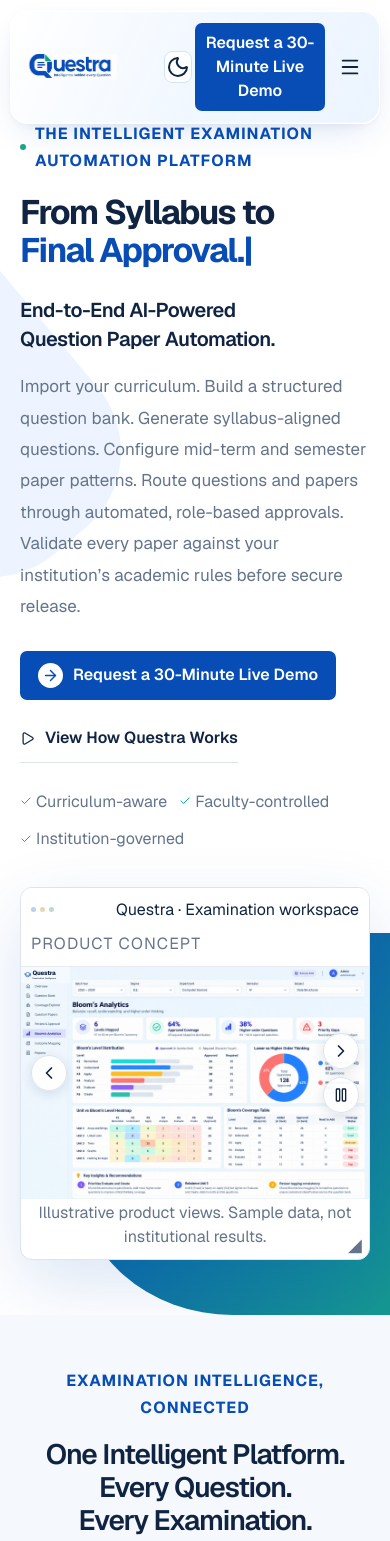
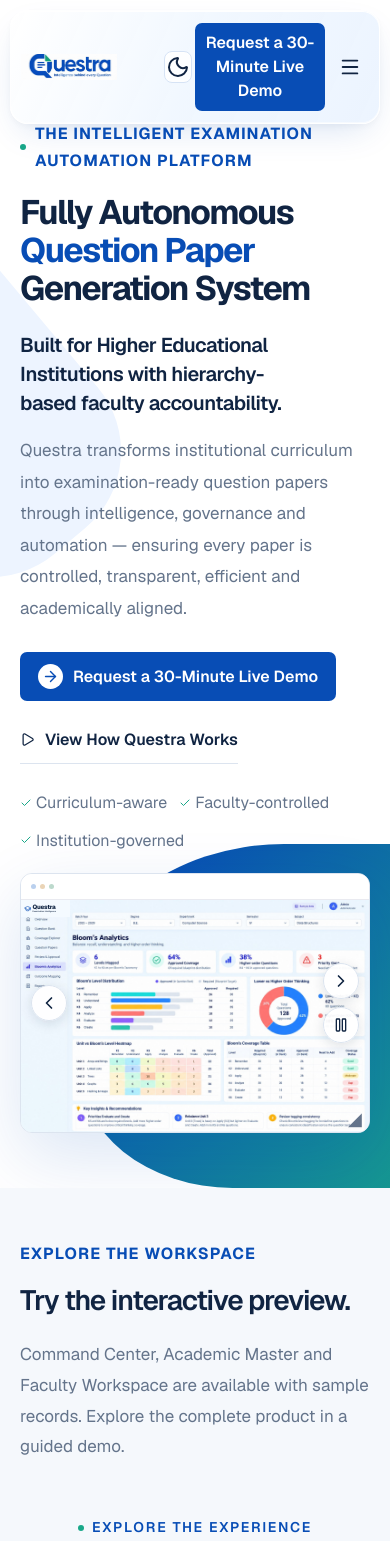
Before and after one commit to Yasss333/questra-landing-page, a Next.js app in the folder template-solar-main/: page / in a window 390 px wide. Shown: the top 1541 px of the page. Built offline with nearby package versions, Linux system fonts and the light colour scheme.

Commit message:
feat: update Questra homepage with flyer messaging

```diff
--- a/template-solar-main/src/app/page.tsx
+++ b/template-solar-main/src/app/page.tsx
@@ -22,10 +22,6 @@ export default function Home() {
         }}
       />
       <Hero />
-      <Positioning />
-      <ExactWorkflow />
-      <PriorityApprovals />
-      <ExamComparison />
       <section
         className={styles.section}
         aria-label="Interactive product preview"
@@ -39,10 +35,14 @@ export default function Home() {
       </section>
       <DashboardPreview />
       <FeatureIndex />
+      <Positioning />
+      <ExactWorkflow />
+      <PriorityApprovals />
+      <ExamComparison />
       <RolesAndValidation />
 
       <FAQ />
-      <PriorityClosing />
+      <PriorityClosing heading="Questra ensures curriculum-aware, faculty-controlled and institution-governed examination management." />
     </main>
   )
 }
--- a/template-solar-main/src/components/marketing/DashboardSlideshow.tsx
+++ b/template-solar-main/src/components/marketing/DashboardSlideshow.tsx
@@ -110,14 +110,12 @@ export default function DashboardSlideshow() {
           setInteracting(false)
       }}
     >
-      <div className={styles.browserBar}>
+      <div className={styles.browserBar} aria-hidden="true">
         <span className={styles.browserDots}>
           <i />
           <i />
           <i />
         </span>
-        <span>Questra · Examination workspace</span>
-        <span className={styles.previewTag}>PRODUCT CONCEPT</span>
       </div>
       <div
         ref={viewport}
@@ -278,9 +276,6 @@ export default function DashboardSlideshow() {
       >
         <span aria-hidden="true">◢</span>
       </button>
-      <p className={styles.previewNote}>
-        Illustrative product views. Sample data, not institutional results.
-      </p>
     </div>
   )
 }
--- a/template-solar-main/src/components/marketing/FeatureBento.tsx
+++ b/template-solar-main/src/components/marketing/FeatureBento.tsx
@@ -12,11 +12,74 @@ import {
   ShieldCheck,
   ChartNoAxesCombined,
   Fingerprint,
+  Upload,
   Users,
 } from "lucide-react"
 import { featureRoutes } from "./phaseTwoContent"
 import { blueprintFeatures } from "./blueprint"
 import styles from "./FeatureBento.module.css"
+
+const featuredCards = [
+  {
+    index: 4,
+    title: "Autonomous Question Paper Generation",
+    description: "Generate question papers with multiple patterns and greater complexity for Mid-Term and End-Semester examinations.",
+  },
+  {
+    index: 1,
+    title: "Outcome & Bloom’s Taxonomy Alignment",
+    description: "Ensure proper distribution of outcomes and Bloom’s levels across every paper.",
+    href: "/academic-analytics",
+  },
+  {
+    index: 8,
+    title: "Advanced Validation Before Finalisation",
+    description: "Verify marks, patterns, syllabus coverage, complexity, duplication, and outcome distribution.",
+  },
+  {
+    index: 2,
+    title: "AI-Powered Question Creation",
+    description: "Generate topic- and unit-based questions from the subject syllabus using Artificial Intelligence.",
+  },
+  {
+    index: 2,
+    title: "Flexible Question Import",
+    description: "Import questions from digital media and configure them using academic rules.",
+    href: "/question-bank",
+    icon: Upload,
+  },
+  {
+    index: 0,
+    title: "Master Wizard Onboarding",
+    description: "Simplified setup for academic structure, question bank, blueprint definition, review workflow, validation and approval.",
+  },
+  {
+    index: 5,
+    title: "Multi-Level Review & Approval",
+    description: "Fully autonomous engine configuration with structured multi-level review and approval process.",
+    href: "/approval-automation",
+  },
+  {
+    index: 11,
+    title: "Role-Based Secure Portals",
+    description: "Dedicated access for faculty, students, Controller of Examinations, and management with strong governance.",
+    href: "/security-governance",
+  },
+  {
+    index: 9,
+    title: "Dynamic Dashboards & Alerts",
+    description: "Extensive dashboards and alerts for pre-approval checks and system intelligence.",
+  },
+]
+
+const cards = [
+  ...featuredCards,
+  ...[3, 1, 10].map((index) => {
+    const [, title, description] = blueprintFeatures[index]
+    return { index, title, description, href: featureRoutes[index] }
+  }),
+]
+
 const icons = [
   Building2,
   BookOpen,
@@ -45,7 +108,7 @@ const labels = [
   "Control built into the workflow",
   "One platform. Every stakeholder.",
 ]
-function Illustration({ index }: { index: number }) {
+function Illustration({ index, importing }: { index: number; importing: boolean }) {
   const Icon = icons[index]
   return (
     <div className={styles.scene} aria-hidden="true">
@@ -67,11 +130,11 @@ function Illustration({ index }: { index: number }) {
         </div>
       ) : index === 2 ? (
         <div className={styles.sheet}>
-          <Sparkles className={styles.spark} size={32} />
+          {importing ? <Upload className={styles.spark} size={32} /> : <Sparkles className={styles.spark} size={32} />}
           <i />
           <i />
           <i />
-          <span>AI + academic judgment</span>
+          <span>{importing ? "Import · Configure" : "AI + academic judgment"}</span>
         </div>
       ) : index === 3 ? (
         <div className={styles.calendar}>
@@ -147,33 +210,36 @@ function Illustration({ index }: { index: number }) {
 export default function FeatureBento() {
   return (
     <div className={styles.grid}>
-      {blueprintFeatures.map(([id, title, description], index) => {
-        const Icon = icons[index]
+      {cards.map((card, position) => {
+        const { index, title, description } = card
+        const customIcon = "icon" in card ? card.icon : undefined
+        const Icon = customIcon ?? icons[index]
+        const href = card.href ?? featureRoutes[index]
         return (
           <article
-            key={id}
-            className={`${styles.card} ${[0, 4, 7, 11].includes(index) ? styles.wide : ""}`}
-            data-tone={index % 3}
+            key={title}
+            className={`${styles.card} ${[0, 3, 6, 9].includes(position) ? styles.wide : ""}`}
+            data-tone={position % 3}
           >
             <div className={styles.art}>
               <span className={styles.number}>
-                {String(index + 1).padStart(2, "0")} / QUESTRA
+                {String(position + 1).padStart(2, "0")} / QUESTRA
               </span>
-              <Illustration index={index} />
-              <span className={styles.artLabel}>{labels[index]}</span>
+              <Illustration index={index} importing={customIcon === Upload} />
+              <span className={styles.artLabel}>{customIcon === Upload ? "Bring existing questions into the bank" : labels[index]}</span>
             </div>
             <div className={styles.copy}>
               <Icon className={styles.icon} size={23} aria-hidden="true" />
               <h3>
-                {featureRoutes[index] ? (
-                  <Link href={featureRoutes[index]}>{title}</Link>
+                {href ? (
+                  <Link href={href}>{title}</Link>
                 ) : (
                   title
                 )}
               </h3>
               <p>{description}</p>
-              {featureRoutes[index] && (
-                <Link className={styles.cta} href={featureRoutes[index]}>
+              {href && (
+                <Link className={styles.cta} href={href}>
                   Explore capability <ArrowRight size={15} aria-hidden="true" />
                 </Link>
               )}
--- a/template-solar-main/src/components/marketing/PhaseZero.module.css
+++ b/template-solar-main/src/components/marketing/PhaseZero.module.css
@@ -31,9 +31,9 @@
   width: min(1440px, calc(100% - 96px));
   margin: auto;
   display: grid;
-  grid-template-columns: 0.92fr 1.18fr;
+  grid-template-columns: minmax(0, 0.92fr) minmax(0, 1.18fr);
   gap: 52px;
-  align-items: center;
+  align-items: start;
   position: relative;
 }
 .heroShape {
@@ -81,17 +81,8 @@
   font-weight: 650;
   color: var(--theme-text);
 }
-.typedLine {
-  display: block;
-  min-height: 1.2em;
+.heroHighlight {
   color: var(--theme-accent);
-  white-space: nowrap;
-}
-.typing {
-  font-size: inherit;
-  font-weight: inherit;
-  line-height: inherit !important;
-  letter-spacing: inherit;
 }
 .heroSubhead {
   font-size: clamp(19px, 1.5vw, 23px);
@@ -184,15 +175,9 @@
   overflow: hidden;
 }
 .browserBar {
-  display: flex;
-  flex-wrap: wrap;
-  justify-content: space-between;
-  align-items: center;
-  gap: 10px;
   padding: 13px 15px;
   border-bottom: 1px solid #e9eaf0;
   background: #fff;
-  font-size: 16px;
 }
 .browserDots {
   display: flex;
@@ -209,11 +194,6 @@
 }
 .browserDots i:nth-child(3) {
   background: #bcd9cc;
-}
-.previewTag {
-  font-size: 16px;
-  letter-spacing: 0.07em;
-  color: #64748b;
 }
 .slideViewport {
   aspect-ratio: 3/2;
@@ -352,12 +332,6 @@
 }
 .slideDots button[aria-pressed="true"]::after {
   background: #084db5;
-}
-.previewNote {
-  font-size: 16px;
-  color: #64748b;
-  text-align: center;
-  padding: 2px 12px 10px;
 }
 .section {
   width: min(1200px, calc(100% - 80px));
@@ -886,28 +860,8 @@
     padding: 12px 0;
     color: #64748b;
   }
-  .heroInner {
-    grid-template-columns: 1fr;
-    max-width: 760px;
-  }
   .hero {
     padding: 140px 0 55px;
-  }
-  .heroCopy {
-    max-width: 650px;
-  }
-  .hero h1 {
-    font-size: 58px;
-  }
-  .heroShape {
-    width: 85%;
-    height: 47%;
-    top: auto;
-    bottom: 0;
-    right: -30%;
-  }
-  .heroVisual {
-    margin-top: 25px;
   }
   .pillars {
     grid-template-columns: repeat(2, minmax(0, 1fr));
@@ -924,6 +878,25 @@
   }
   .footerBrand {
     grid-column: 1/-1;
+  }
+}
+@media (max-width: 900px) {
+  .heroInner {
+    grid-template-columns: minmax(0, 1fr);
+    max-width: 760px;
+  }
+  .heroCopy {
+    max-width: 650px;
+  }
+  .hero h1 {
+    font-size: clamp(43px, 8vw, 58px);
+  }
+  .heroShape {
+    width: 85%;
+    height: 47%;
+    top: auto;
+    bottom: 0;
+    right: -30%;
   }
 }
 @media (max-width: 600px) {
@@ -984,19 +957,12 @@
     gap: 12px;
     font-size: 16px;
   }
-  .heroVisual {
-    margin-top: 15px;
-  }
   .heroShape {
     width: 110%;
     height: 29%;
   }
   .browserBar {
     padding: 10px;
-    font-size: 16px;
-  }
-  .previewTag {
-    font-size: 16px;
   }
   .slideControls {
     padding: 7px 9px 0;
@@ -1015,9 +981,6 @@
   .controls button {
     width: 36px;
     height: 36px;
-  }
-  .previewNote {
-    font-size: 16px;
   }
   .section {
     width: calc(100% - 40px);
@@ -1083,9 +1046,6 @@
   .primaryButton {
     transition: none;
   }
-  .typing {
-    animation: none;
-  }
 }
 
 .roles .roleSpotlight { padding: 24px; }
--- a/template-solar-main/src/components/marketing/PrioritySections.tsx
+++ b/template-solar-main/src/components/marketing/PrioritySections.tsx
@@ -115,11 +115,7 @@ export function PriorityApprovals({
 export function FeatureIndex() {
   return (
     <section id="platform" className={styles.section}>
-      <span className={styles.eyebrow}>THE CONNECTED PLATFORM</span>
-      <h2>
-        From Syllabus to Final Approval — End-to-End AI-Powered Question Paper
-        Automation
-      </h2>
+      <h2>Premium Features</h2>
       <FeatureBento />
       <Link className={styles.sectionLink} href="/how-it-works">
         See how it works
@@ -252,16 +248,14 @@ export function RolesAndValidation() {
     </section>
   )
 }
-export function PriorityClosing() {
+export function PriorityClosing({
+  heading = "Your institution has the curriculum. Questra brings the intelligence, governance and automation to transform it into examination-ready question papers.",
+}: { heading?: string } = {}) {
   return (
     <section id="demo" className={styles.section}>
       <div className={styles.closing}>
         <span className={styles.eyebrow}>REQUEST A 30-MINUTE LIVE DEMO</span>
-        <h2>
-          Your institution has the curriculum. Questra brings the intelligence,
-          governance and automation to transform it into examination-ready
-          question papers.
-        </h2>
+        <h2>{heading}</h2>
         <p>
           Discover a more controlled, transparent and efficient way to create,
           review, validate and approve every paper.
--- a/template-solar-main/src/components/ui/Hero.tsx
+++ b/template-solar-main/src/components/ui/Hero.tsx
@@ -1,15 +1,8 @@
-"use client"
 import Link from "next/link"
-import { useEffect, useState } from "react"
 import { ArrowRight, Check, Play } from "lucide-react"
-import { useReducedMotion } from "motion/react"
-import { TypingAnimation } from "@/registry/magicui/typing-animation"
 import DashboardSlideshow from "../marketing/DashboardSlideshow"
 import styles from "../marketing/PhaseZero.module.css"
 export function Hero() {
-  const reducedMotion = useReducedMotion()
-  const [mounted, setMounted] = useState(false)
-  useEffect(() => setMounted(true), [])
   return (
     <section id="home" className={styles.hero} aria-labelledby="hero-heading">
       <div className={styles.heroShape} aria-hidden="true" />
@@ -19,39 +12,18 @@ export function Hero() {
             <span />
             THE INTELLIGENT EXAMINATION AUTOMATION PLATFORM
           </span>
-          <h1 id="hero-heading" aria-label="From Syllabus to Final Approval.">
-            <span className={styles.srOnly}>
-              From Syllabus to Final Approval.
-            </span>
-            <span aria-hidden="true">
-              From Syllabus to
-              <br />
-              <span className={styles.typedLine}>
-                {!mounted || reducedMotion ? (
-                  "Final Approval."
-                ) : (
-                  <TypingAnimation
-                    className={styles.typing}
-                    loop
-                    typeSpeed={95}
-                    deleteSpeed={55}
-                    pauseDelay={1800}
-                  >
-                    Final Approval.
-                  </TypingAnimation>
-                )}
-              </span>
-            </span>
+          <h1 id="hero-heading">
+            Fully Autonomous <span className={styles.heroHighlight}>Question Paper</span>{" "}
+            Generation System
           </h1>
           <h2 className={styles.heroSubhead}>
-            End-to-End AI-Powered Question Paper Automation.
+            Built for Higher Educational Institutions with hierarchy-based faculty accountability.
           </h2>
           <p className={styles.heroDescription}>
-            Import your curriculum. Build a structured question bank. Generate
-            syllabus-aligned questions. Configure mid-term and semester paper
-            patterns. Route questions and papers through automated, role-based
-            approvals. Validate every paper against your institution’s academic
-            rules before secure release.
+            Questra transforms institutional curriculum into examination-ready
+            question papers through intelligence, governance and automation —
+            ensuring every paper is controlled, transparent, efficient and
+            academically aligned.
           </p>
           <div className={styles.heroActions}>
             <Link className={styles.primaryButton} href="/book-demo">
```
